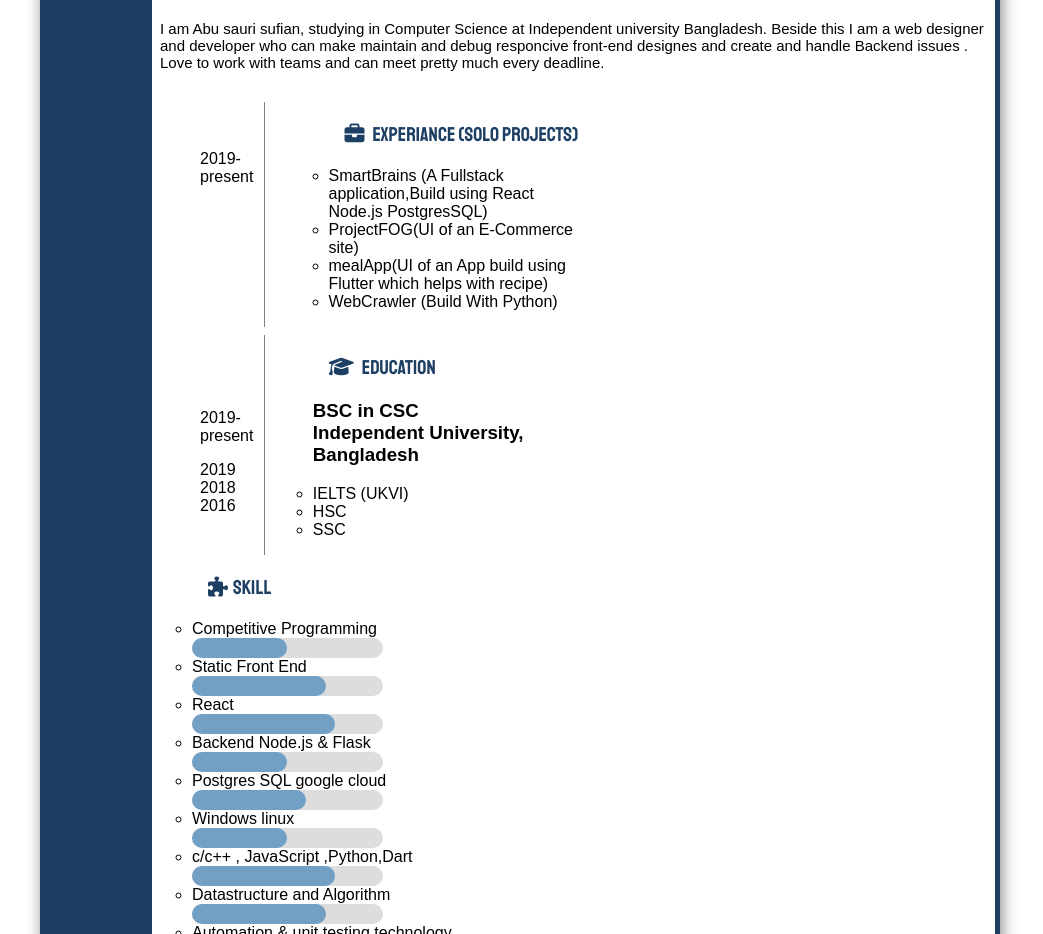
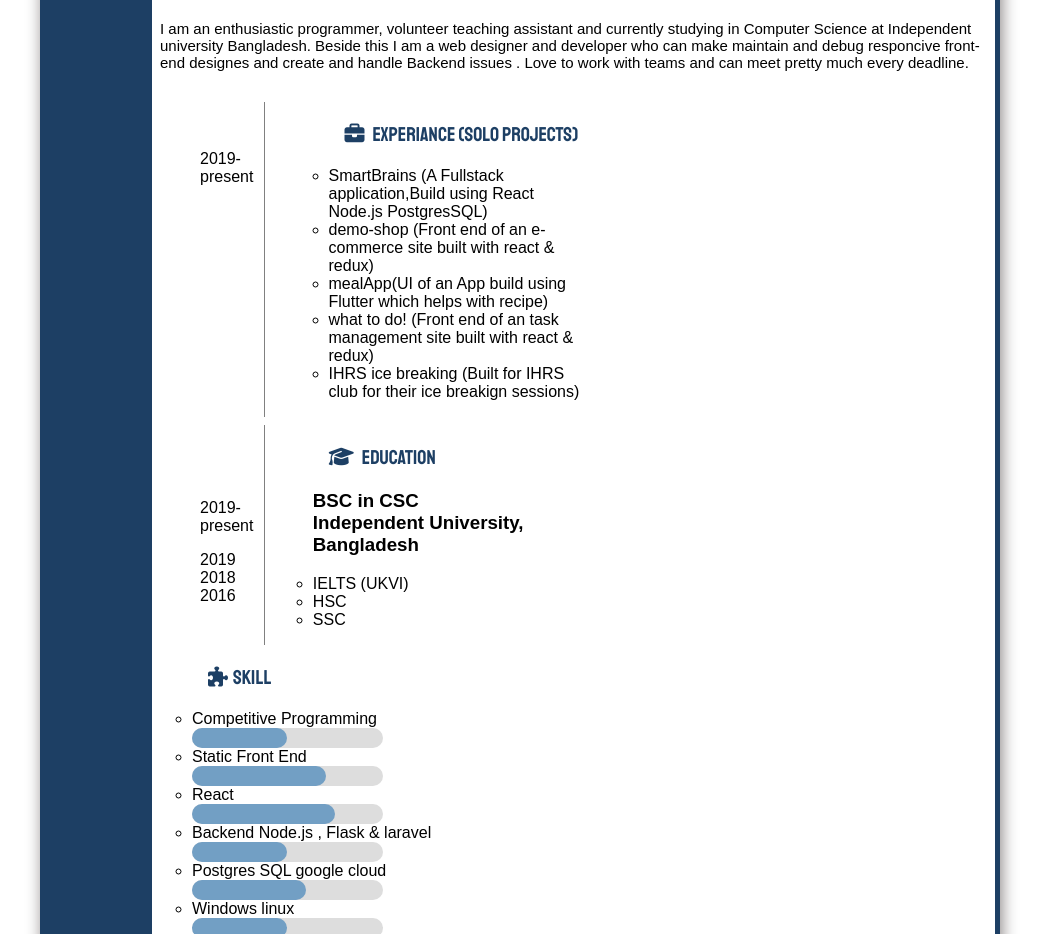
Before and after one commit to Sauri-Sufian/mycv, a plain HTML site: page index.html in a window 1280 px wide. Shown: the part 344-1278 px from the top of the page, without its empty margins (120-1163 px from the left). Drawn offline with Linux system fonts and the light colour scheme.

Commit message:
updateJune2021

```diff
--- a/index.html
+++ b/index.html
@@ -34,11 +34,12 @@
         <ul>
             <li class="contactList"><h5><i class="fa fa-envelope" aria-hidden="true"></i>asufian917@gmail.com</h5></li>
 
+            <li class="contactList"><h5><i class="fa fa-github" aria-hidden="true"><a href="https://github.com/d3-c0d3" target="_blank">d3-c0d3</a>  </i></h5></li>
             <li class="contactList"><h5><i class="fa fa-github" aria-hidden="true"><a href="https://github.com/Sauri-Sufian" target="_blank">Sauri-Sufian</a>  </i></h5></li>
         </ul>
     </div>
     <div class="intro">
-        <p>I am Abu sauri sufian, studying in Computer Science
+        <p>I am an enthusiastic programmer, volunteer teaching assistant and currently studying in Computer Science
             at Independent university Bangladesh.
             Beside this I am a web designer and developer who can
             make maintain and debug responcive front-end designes
@@ -67,14 +68,17 @@
                 <a href="https://smart-brain-ad698.web.app/" target="_blank"> SmartBrains (A Fullstack application,Build using React Node.js PostgresSQL)</a>
             </li>
             <li>
-                <a href="https://sauri-sufian.github.io/projectfog/" target="_blank"> ProjectFOG(UI of an E-Commerce site)</a>
+                <a href="https://d3-c0d3.github.io/demo-shop/" target="_blank"> demo-shop (Front end of an e-commerce site built with react & redux) </a>
             </li>
             <li>
                <a href="https://github.com/Sauri-Sufian/MealApp" target="_blank"> mealApp(UI of an App build using Flutter which helps with recipe)</a>
             </li>
             <li>
-                 <a href="https://github.com/Sauri-Sufian/webScraping" target="_blank"> WebCrawler (Build With Python)</a>
+                 <a href="https://d3-c0d3.github.io/todo/" target="_blank"> what to do! (Front end of an task management  site built with react & redux)</a>
             </li>
+            <li>
+                <a href=https://d3-c0d3.github.io/ihrs/ target="_blank"> IHRS ice breaking (Built for IHRS club for their ice breakign sessions)</a>
+           </li>
         </ul>
 
 </div>
@@ -125,7 +129,7 @@
            <li>React <div  class="skillContainer">
                <div class="skills bgSkills React"></div>
            </div> </li>
-           <li>Backend Node.js & Flask   <div  class="skillContainer">
+           <li>Backend Node.js , Flask & laravel  <div  class="skillContainer">
                <div class="skills bgSkills backend"></div>
            </div> </li>
 
```
